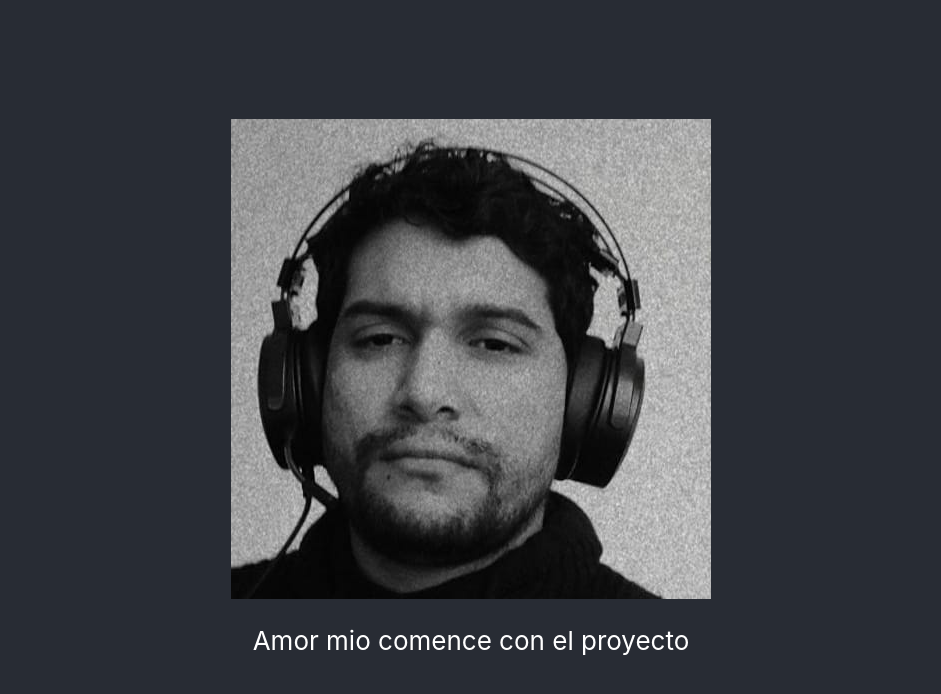
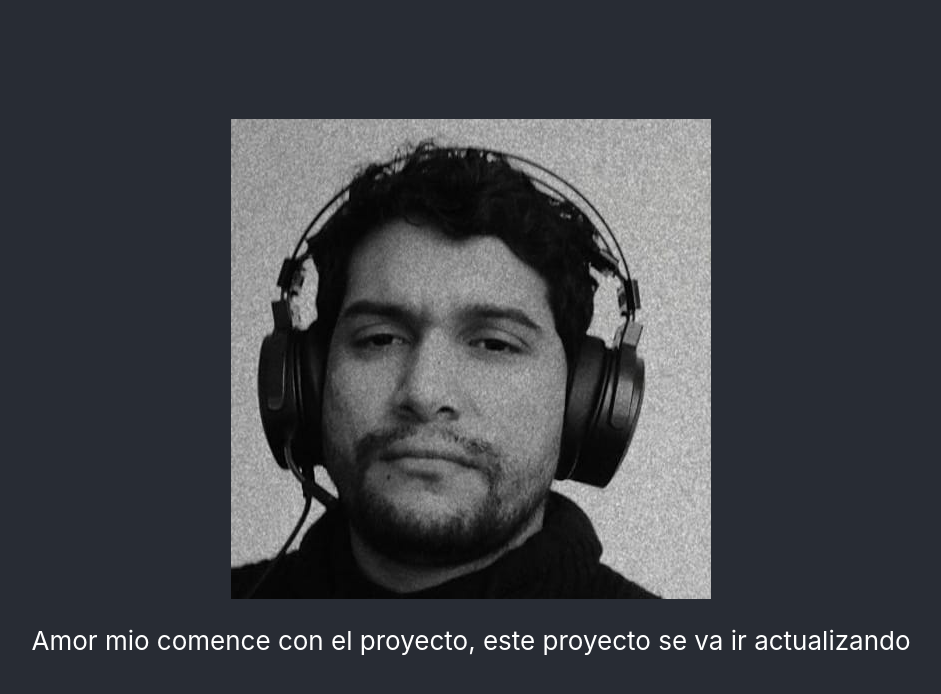
Before and after one commit to harinsonA/portafolio, a React (Create React App) app: page / in a window 1280 px wide. Shown: the top 694 px of the page, without its empty margins (169-1110 px from the left). Built offline with nearby package versions, Linux system fonts and the light colour scheme.

Commit message:
commit de prueba

```diff
--- a/src/App.js
+++ b/src/App.js
@@ -7,7 +7,7 @@ function App() {
       <header className="App-header">
         <img src={fotoHarinson} alt="logo" />
         <p>
-          Amor mio comence con el proyecto
+          Amor mio comence con el proyecto, este proyecto se va ir actualizando
         </p>
       </header>
     </div>
```
